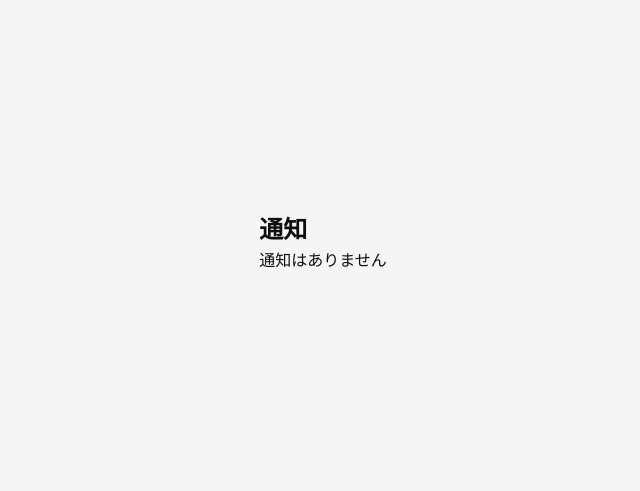
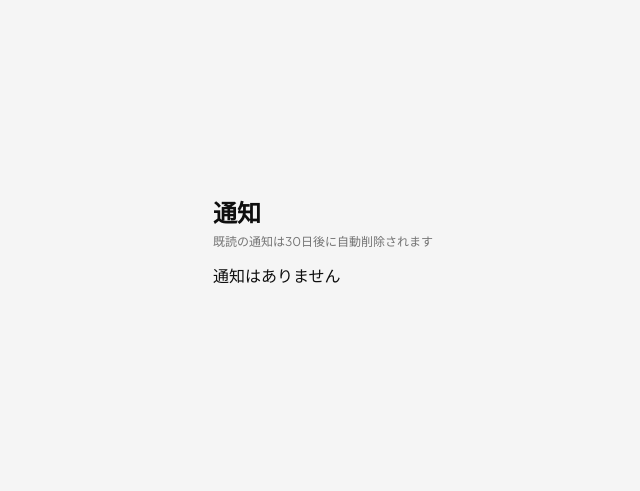
Before and after one commit to silkyworkspace/PicoProg, a Flask app: template templates/notifications.html in a window 1280 px wide. Shown: the part 161-652 px from the top of the page, without its empty margins (317-957 px from the left). Run offline with Flask 3, Linux system fonts and the light colour scheme; the template is opened without the code that fills it, so the values that code supplies are empty; some libraries are stand-ins or nearby versions.

Commit message:
通知画面に30日後に自動削除される旨を追記

```diff
--- a/static/css/style.css
+++ b/static/css/style.css
@@ -1196,6 +1196,12 @@ footer {
   max-width: 600px;
 }
 
+.notifications-note {
+  font-size: 0.75rem;
+  color: var(--muted);
+  margin-bottom: 0.75rem;
+}
+
 .notification-list {
   list-style: none;
   display: flex;
--- a/templates/notifications.html
+++ b/templates/notifications.html
@@ -4,6 +4,7 @@
 {% block content %}
 <div class="notifications-container">
     <h2 class="page-title">通知</h2>
+    <p class="notifications-note">既読の通知は30日後に自動削除されます</p>
 
     {% if notifications %}
     <ul class="notification-list">
```
